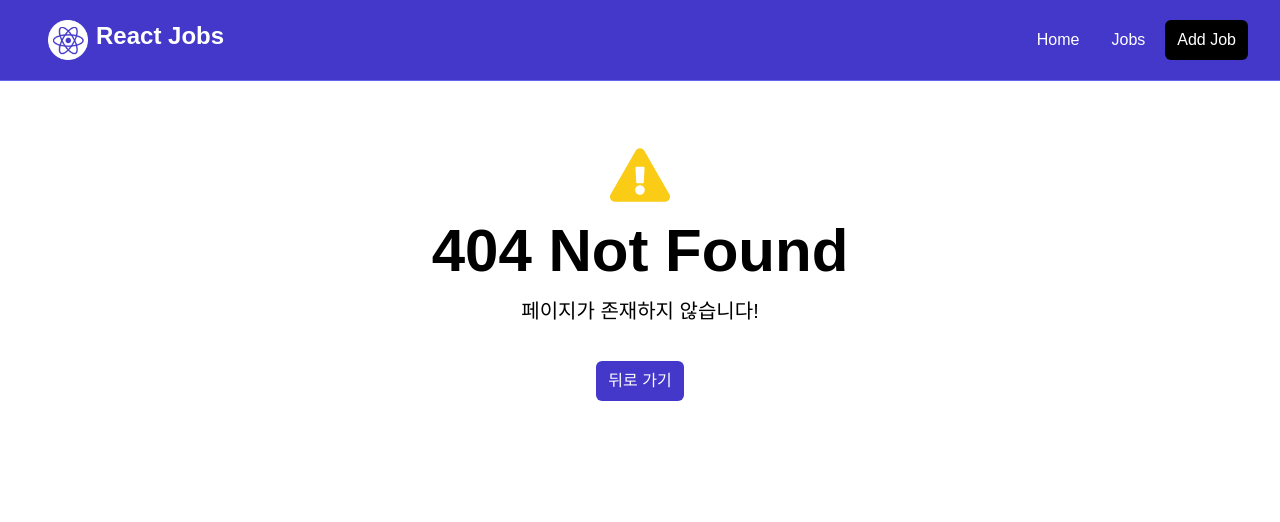
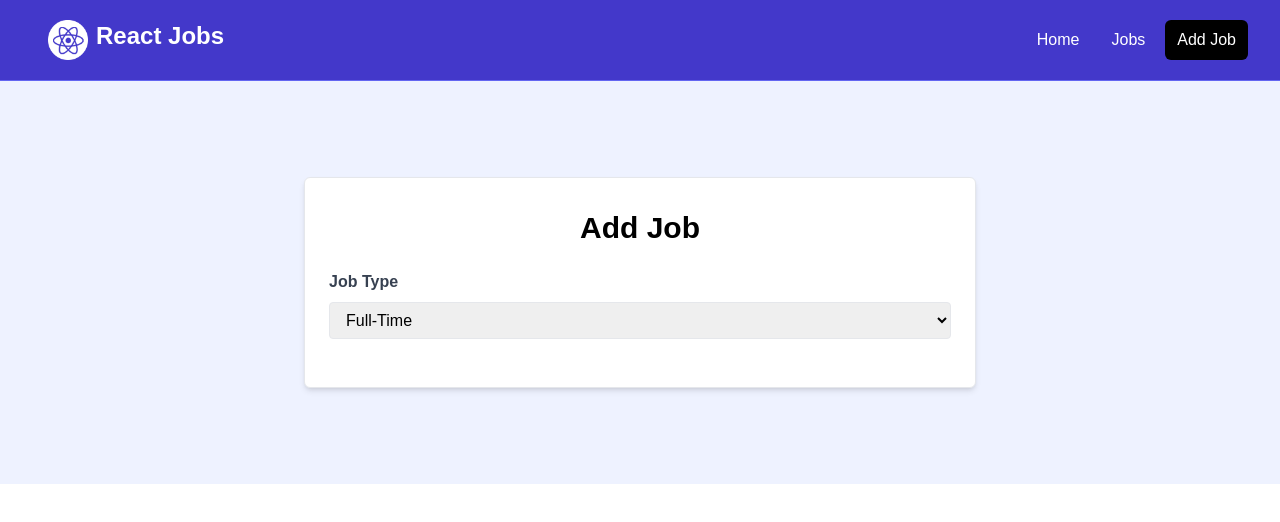
Before and after one commit to hongduck710/REACT-CRASH-2024, a React (Vite) app: page /add-job in a window 1280 px wide. Before the commit this address had no page. Shown: the top 522 px of the page. Built offline with nearby package versions, Linux system fonts and the light colour scheme.

Commit message:
2:26:16까지 완료 AddJobPage 진행중

```diff
--- a/src/App.jsx
+++ b/src/App.jsx
@@ -9,12 +9,14 @@ import HomePage from './pages/HomePage';
 import JobsPage from './pages/JobsPage';
 import NotFoundPage from './pages/NotFoundPage';
 import JobPage, { jobLoader } from './pages/JobPage';
+import AddJobPage from './pages/AddJobPage';
 
 const router = createBrowserRouter(
   createRoutesFromElements(
   <Route path='/' element={<MainLayout />} >
     <Route index element={ <HomePage /> } />
     <Route path='/jobs' element= { <JobsPage /> } />
+    <Route path='/add-job' element= { <AddJobPage/> } />
     <Route path='/jobs/:id' element={ <JobPage /> } loader={ jobLoader } />
     <Route path='*'  element= { <NotFoundPage /> } />
   </Route>
--- /dev/null
+++ b/src/pages/AddJobPage.jsx
@@ -0,0 +1,46 @@
+import { useState } from "react";
+
+const AddJobPage = () => {
+    const [title, setTitle] = useState('');
+    const [type, setType] = useState('');
+    const [location, setLocation] = useState('');
+    const [description, setDescription] = useState('');
+    const [salary, setSalary] = useState('');
+    const [companyName, setCompanyName] = useState('');
+    const [companyDescription, setCompanyDescription] = useState('');
+    const [contactEmail, setContactEmail] = useState('');
+    const [contactPhone, setContactPhone] = useState('');
+
+    return (
+        <section className="bg-indigo-50">
+            <div className="container m-auto max-w-2xl py-24">
+                <div className="bg-white px-6 py-8 mb-4 shadow-md rounded-md
+                border m-4 md:m-0">
+                    <form>
+                        <h2 className="text-3xl text-center font-semibold mb-6">Add Job</h2>
+                        <div className="mb-4">
+                            <label htmlFor="type" className="block text-gray-700 font-bold mb-2">
+                                Job Type
+                            </label>
+                            <select
+                                id="type"
+                                name="type"
+                                className="border rounded w-full py-2 px-3"
+                                required
+                                value={type}
+                            >
+                                <option value='Full-Time'>Full-Time</option>
+                                <option value='Part-Time'>Part-Time</option>
+                                <option value="Remote">Remote</option>
+                                <option value="Internship">Internship</option>
+                            </select>
+
+                        </div>
+                    </form>
+                </div>
+            </div>
+        </section>
+    );
+}
+
+export default AddJobPage;
--- a/src/pages/JobPage.jsx
+++ b/src/pages/JobPage.jsx
@@ -30,7 +30,39 @@ const JobPage = () => {
                                     <p className='text-orange-700'>{ job.location }</p>
                                 </div>
                             </div>
+                            <div className='bg-white p-6 rounded-lg shadow-md mt-6'>
+                                    <h3 className='text-indigo-800 text-lg font-bold mb-6'>
+                                        Job Description
+                                    </h3>
+                                    <p className='mb-4'>{ job.description }</p>
+                                    <p className='text-indigo-800 text-lg font-bold mb-2'>
+                                        Salary
+                                    </p>
+                                    <p className='mb-4'>{ job.salary } / Year</p>
+                            </div>
                         </main>
+                        <aside>
+                            <div className='bg-white p-6 rounded-lg shadow-md'>
+                                <h3 className='text-xl font-bold mb-6'>Company Info</h3>
+                                <h2 className='text-2xl'>{ job.company.name }</h2>
+                                <p className='my-2'>{ job.company.description }</p>
+                                <hr className='my-4'/>
+                                <h3 className='text-xl'>Contact Email:</h3>
+                                <p className='my-2 bg-indigo-100 p-2 font-bold'>
+                                    { job.company.contactEmail }
+                                </p>
+                                <h3 className='text-xl'>Contact Phone:</h3>
+                                <p className='my-2 bg-indigo-100 p-2 font-bold'>{ job.company.contactPhone }</p>
+                            </div>
+                            <div className='bg-white p-6 rounded-lg shadow-md mt-6'>
+                                <Link to={ `/jobs/edit/${job.id}` } className='bg-indigo-500 hover:bg-indigo-600 text-white
+                                text-center font-bold py-2 px-4 rounded-full w-full focus:outline-none
+                                focus:shadow-outline mt-4 block'>Edit Job</Link>
+                                <button className='bg-red-500 hover:bg-red-600 text-white
+                                font-bold py-2 px-4 rounded-full w-full focus:outline-none
+                                focus:shadow-outline mt-4 block'>Delete Job</button>
+                            </div>
+                        </aside>
                     </div>
                 </div>
             </section>
```
